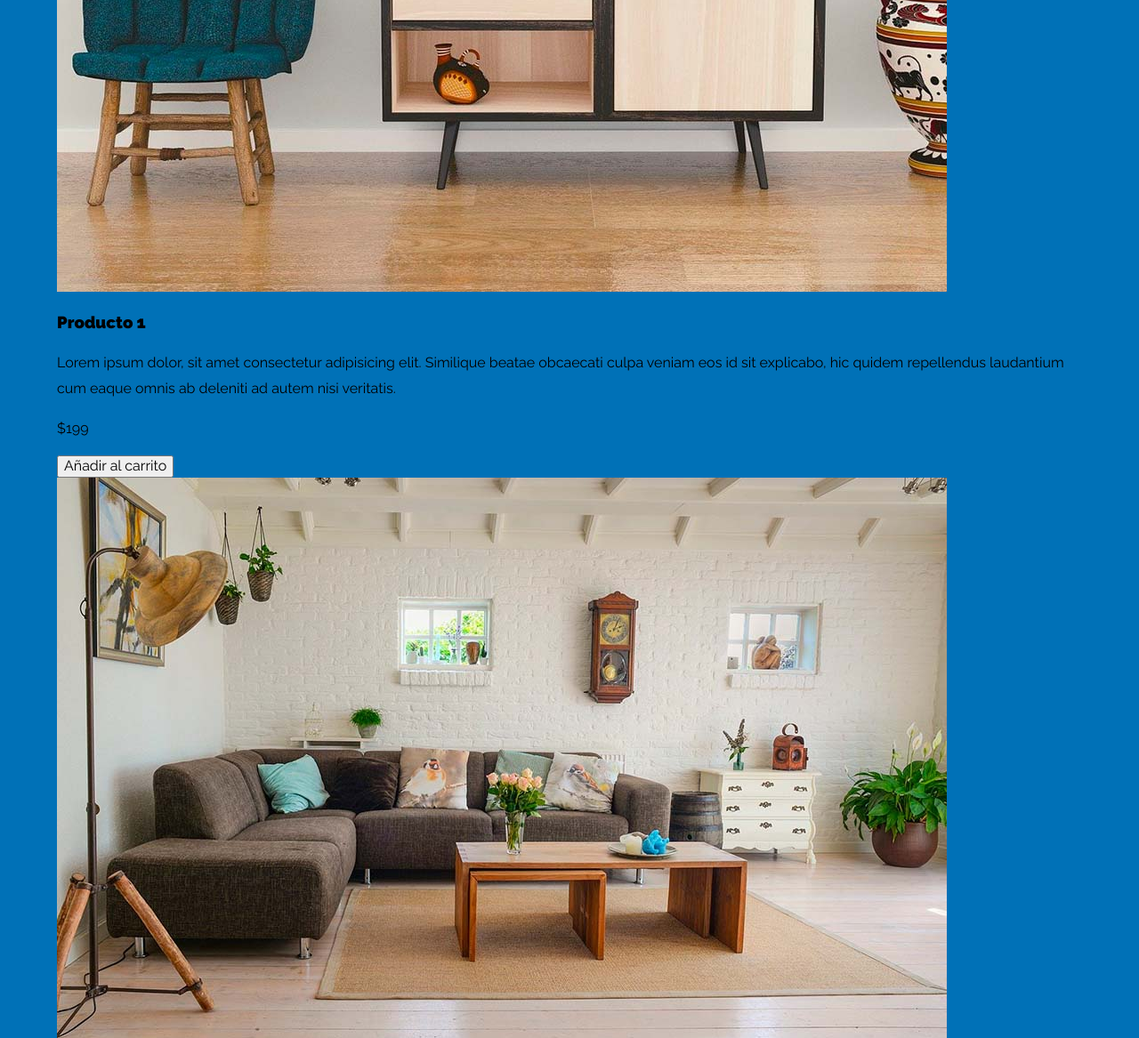
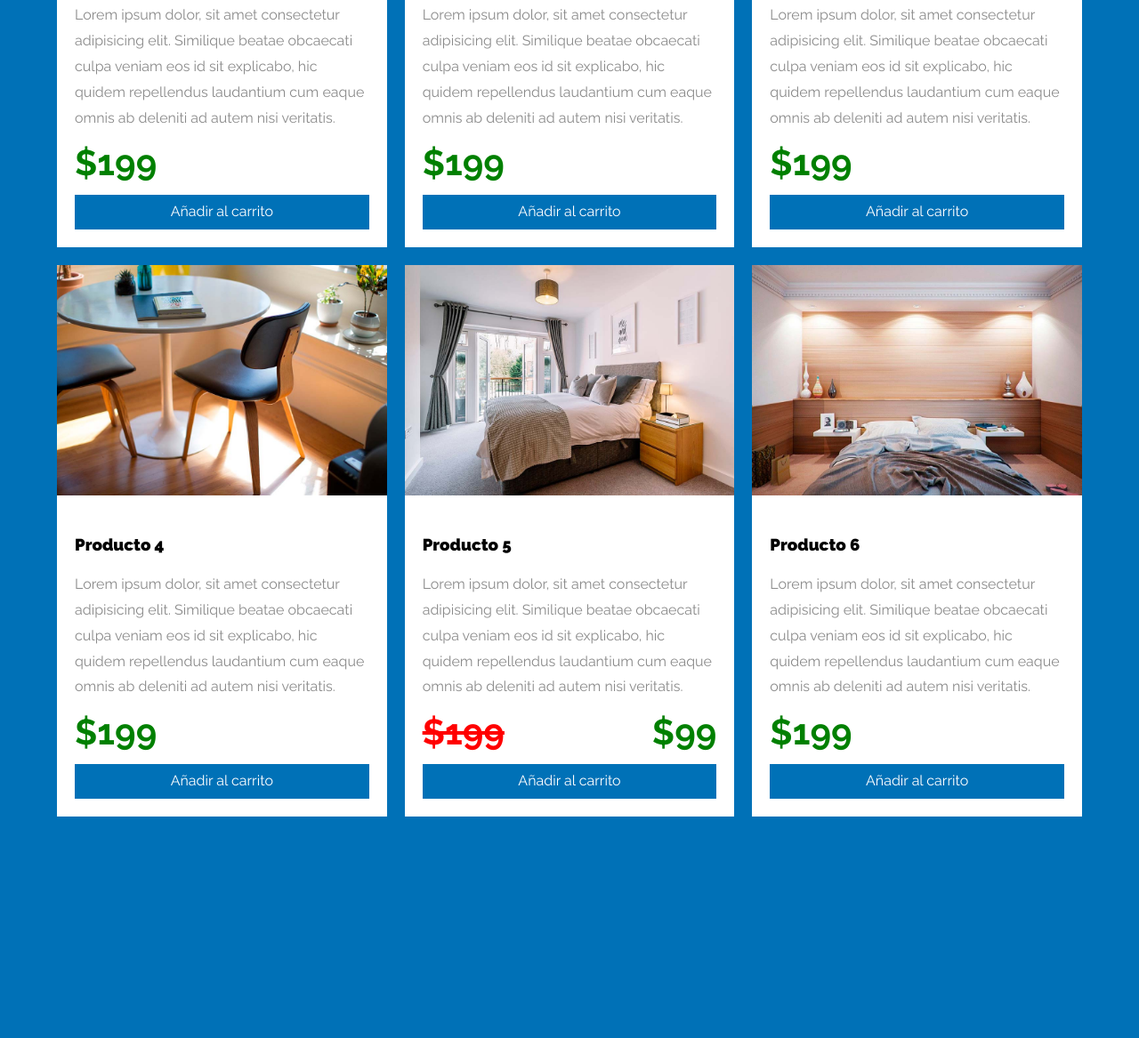
Before and after one commit to SebastianCastilloDev/BEM-basicos09, a plain HTML site: page index.html in a window 1280 px wide. Shown: the part 883-2050 px from the top of the page at 89% size. After the commit the page ends 1801 px from the top, so only its background shows below. Drawn offline with Linux system fonts and the light colour scheme.

Commit message:
codigo final

```diff
--- a/css/styles.css
+++ b/css/styles.css
@@ -72,3 +72,76 @@ img {
     color: var(--blanco);
     padding: 0;
 }
+
+.productos{
+    margin-top: 5rem;
+}
+
+.productos__heading{
+    color: var(--blanco);
+}
+
+@media (min-width: 768px) {
+    .productos__grid{
+        display: grid;
+        grid-template-columns: repeat(3,1fr);
+        gap: 2rem;
+    }
+}
+
+.producto {
+    background-color: var(--blanco);
+    margin-bottom: 1rem;
+}
+
+@media (min-width: 768px) {
+    .producto{
+    margin-bottom: 0;
+   }
+}
+.producto:last-of-type {
+    margin-bottom: 0rem;
+}
+
+.producto__contenido{
+    padding: 2rem;
+}
+
+.producto__nombre{
+
+}
+.producto__descripcion{
+    color:#8b8b8b;
+    margin: 0;
+}
+
+.producto__precios{
+    display: flex;
+    justify-content: space-between;
+}
+
+.producto__precio{
+    font-size: 4rem;
+    color: green;
+    font-weight: 700;
+    margin: 0;
+}
+
+.producto__precio--oferta{
+    color: red;
+    text-decoration: line-through;
+}
+
+.producto__boton{
+    all: unset;
+    background-color: var(--azul);
+    width: 100%;
+    padding: 1rem 0;
+    color: var(--blanco);
+    text-align: center;
+    cursor: pointer;
+}
+
+.producto__boton:hover{
+    background-color: #014570;
+}
--- a/index.html
+++ b/index.html
@@ -27,7 +27,7 @@
         <div class="productos">
             <h2 class="productos__heading">Nuestros Productos</h2>
             <div class="productos__grid">
-                <div class="productos__grid">
+
                     <div class="producto">
                         <img class="producto__imagen" src="img/producto1.jpg" alt="imagen producto">
                         <div class="producto__contenido">
@@ -100,7 +100,6 @@
                             <button class="producto__boton" type="button">Añadir al carrito</button>
                         </div>
                     </div> <!-- .producto -->
-                </div>
             </div>
         </div>
 
```
